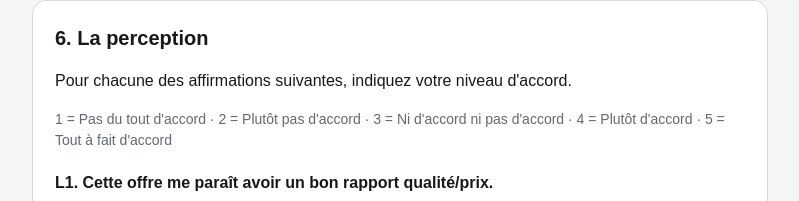
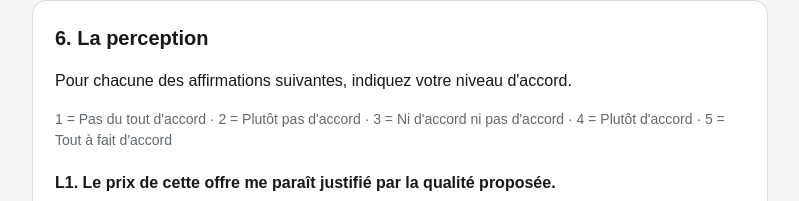
Before and after one commit to Clement04112005/fitness-park-questionnaire, a plain HTML site: page index.html in a window 1280 px wide. Shown: the part 3162-3363 px from the top of the page, without its empty margins (240-1039 px from the left). Drawn offline with Linux system fonts and the light colour scheme.

Commit message:
Update index.html

```diff
--- a/index.html
+++ b/index.html
@@ -161,7 +161,7 @@ version === "A"
 </ul>`;
 
 const likertItems = [
-["L1","Cette offre me paraît avoir un bon rapport qualité/prix."],
+["L1","Le prix de cette offre me paraît justifié par la qualité proposée."],
 ["L2","Cette offre me paraît adaptée à mes besoins."],
 ["L3","Cette offre me paraît qualitative."],
 ["L4","Cette offre correspond à ce que j'attends d'un abonnement à une salle de sport."],
```
